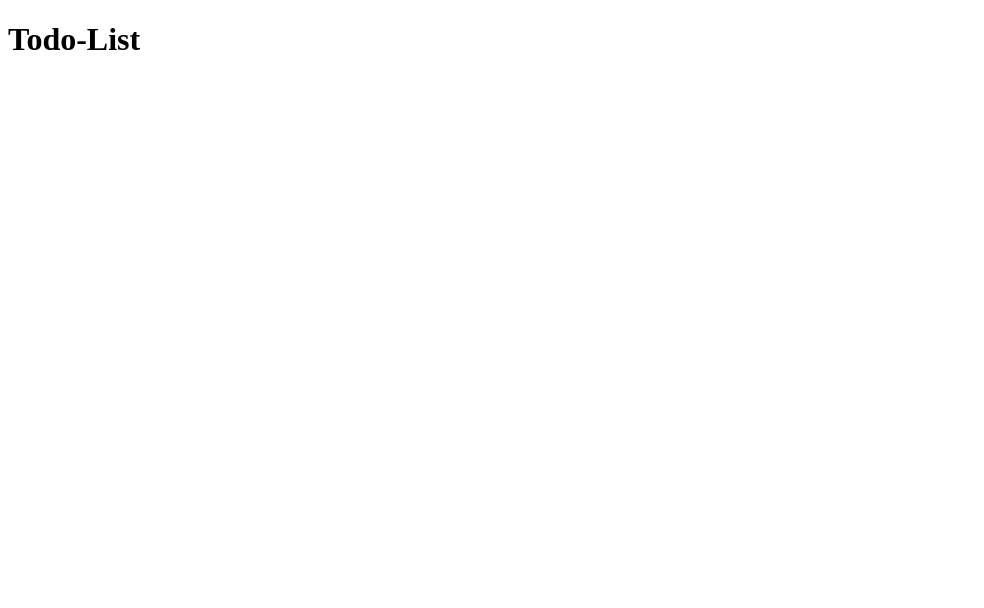
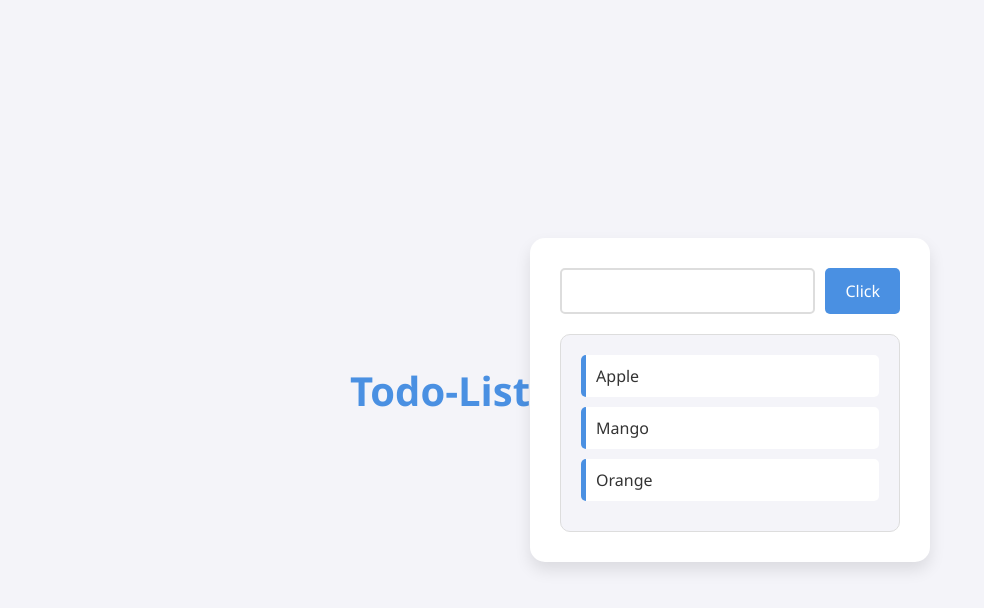
Before and after one commit to syedsaleemrazashahh/Todo-List, a plain HTML site: page index.html in a window 1280 px wide. Shown: the whole page, without its empty margins (0-984 px from the left). Drawn offline with Linux system fonts and the light colour scheme.

Commit message:
practice

```diff
--- a/app.js
+++ b/app.js
@@ -0,0 +1,23 @@
+let form = document.getElementById("form");
+let ul = document.getElementById("my-ul");
+
+let savedItems = localStorage.getItem("li");
+if (savedItems) {
+  ul.innerHTML = JSON.parse(savedItems);
+}
+
+form.addEventListener("submit", (event) => {
+  event.preventDefault();
+
+  let inputValue = event.target[0].value;
+
+  let li = document.createElement("li");
+  li.textContent = inputValue;
+  li.className = "todo-li";
+
+  ul.appendChild(li);
+
+  localStorage.setItem("li", JSON.stringify(ul.innerHTML));
+
+  event.target[0].value = "";
+});
--- a/index.html
+++ b/index.html
@@ -8,6 +8,21 @@
   </head>
   <body>
     <h1>Todo-List</h1>
+    <div class="main">
+      <div class="card">
+        <form action="" id="form">
+          <input required type="text" name="" id="" />
+          <button>Click</button>
+        </form>
+        <div class="card-ul">
+          <ul id="my-ul">
+            <li>Apple</li>
+            <li>Mango</li>
+            <li>Orange</li>
+          </ul>
+        </div>
+      </div>
+    </div>
     <script type="module" src="./app.js"></script>
   </body>
 </html>
--- a/style.css
+++ b/style.css
@@ -0,0 +1,101 @@
+* {
+  margin: 0;
+  padding: 0;
+  box-sizing: border-box;
+  font-family: "Segoe UI", Tahoma, Geneva, Verdana, sans-serif;
+}
+
+body {
+  display: flex;
+  justify-content: center;
+  align-items: center;
+  height: 100vh;
+  background-color: #f4f4f9;
+  color: #333;
+}
+
+h1 {
+  text-align: center;
+  margin-bottom: 20px;
+  color: #4a90e2;
+  font-size: 2.5rem;
+}
+
+.main {
+  background-color: white;
+  padding: 30px;
+  border-radius: 15px;
+  box-shadow: 0 8px 16px rgba(0, 0, 0, 0.1);
+  width: 100%;
+  max-width: 400px;
+}
+
+.card {
+  display: flex;
+  flex-direction: column;
+  gap: 20px;
+}
+
+form {
+  display: flex;
+  gap: 10px;
+}
+
+input[type="text"] {
+  flex: 1;
+  padding: 10px;
+  border: 2px solid #ddd;
+  border-radius: 5px;
+  font-size: 1rem;
+  outline: none;
+}
+
+input[type="text"]:focus {
+  border-color: #4a90e2;
+  box-shadow: 0 0 8px rgba(74, 144, 226, 0.2);
+}
+
+button {
+  background-color: #4a90e2;
+  color: white;
+  border: none;
+  padding: 10px 20px;
+  border-radius: 5px;
+  cursor: pointer;
+  font-size: 1rem;
+  transition: background-color 0.3s;
+}
+
+button:hover {
+  background-color: #357abd;
+}
+
+/* List styling */
+.card-ul {
+  background-color: #f4f4f9;
+  padding: 20px;
+  border-radius: 10px;
+  border: 1px solid #ddd;
+  max-height: 300px;
+  overflow-y: auto;
+}
+
+.card-ul ul {
+  list-style-type: none;
+}
+
+.card-ul li {
+  background-color: #fff;
+  padding: 10px;
+  border-radius: 5px;
+  margin-bottom: 10px;
+  border-left: 5px solid #4a90e2;
+  font-size: 1rem;
+  display: flex;
+  align-items: center;
+  justify-content: space-between;
+}
+.todo-li:hover {
+  background-color: #e3f2fd;
+  border-left-color: #357abd;
+}
```
